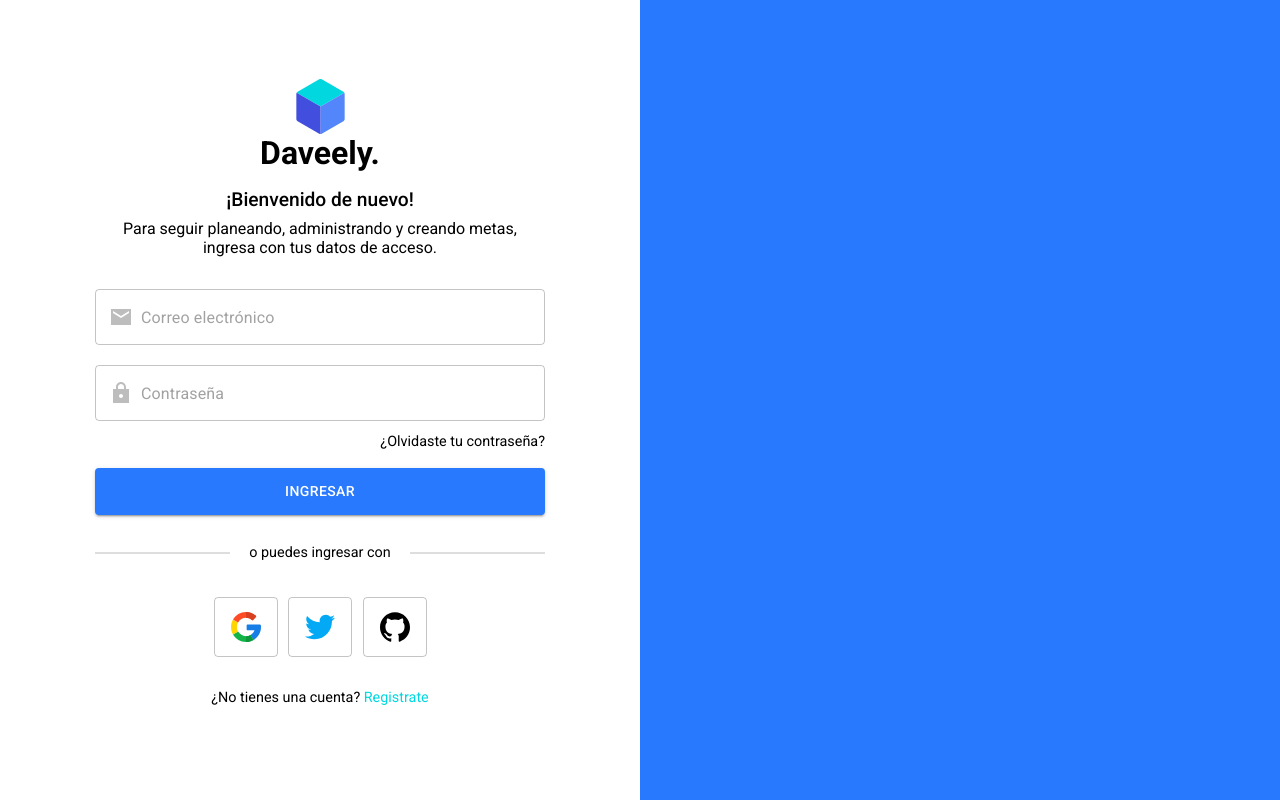
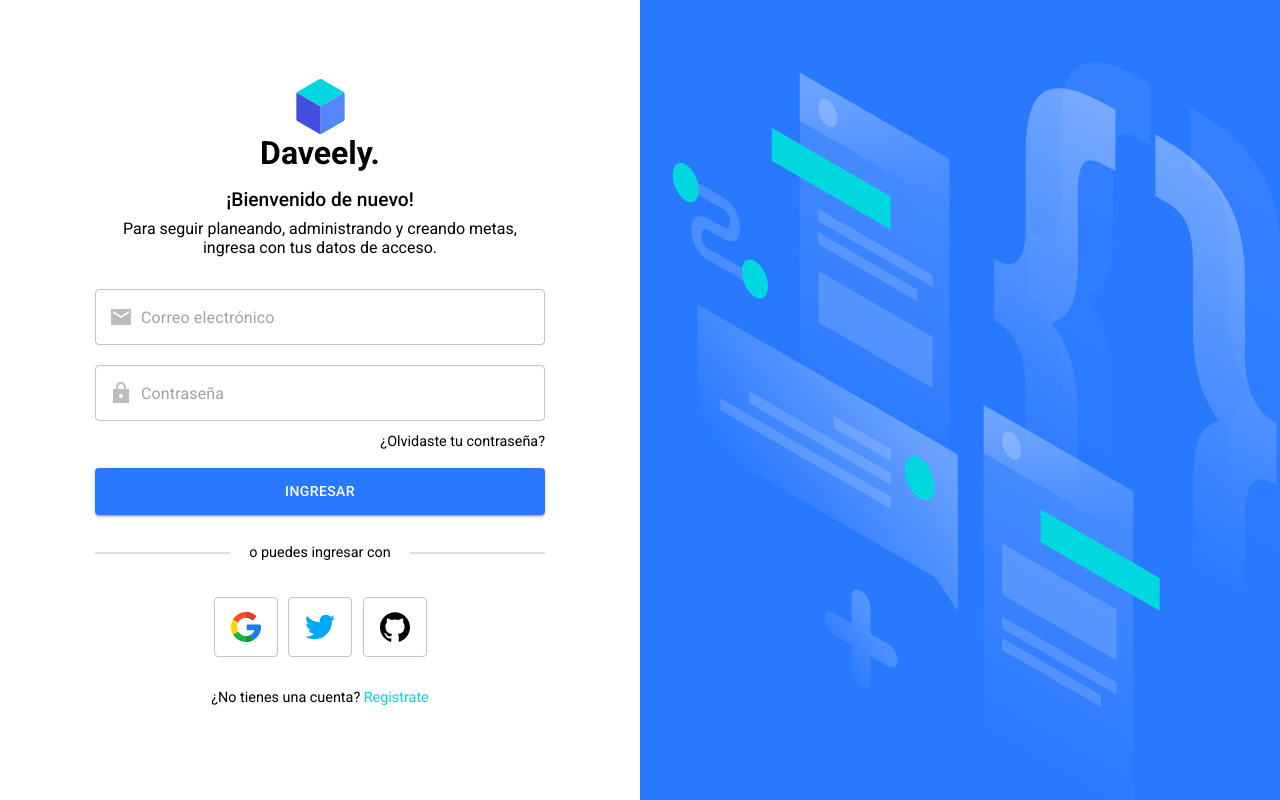
Before and after one commit to DavidBarcenas/react-daveely, a React (Create React App) app: page / in a window 1280 px wide. Built offline with nearby package versions, Linux system fonts and the light colour scheme.

Commit message:
syle(Login): Add background image

```diff
--- a/src/auth/components/Login/login.scss
+++ b/src/auth/components/Login/login.scss
@@ -9,6 +9,7 @@
     height: 100vh;
     margin: auto;
     overflow-y: auto;
+    position: relative;
 
     @include mq(xs) {
       padding: 2em 0;
@@ -143,6 +144,23 @@
 .login-bg {
   display: none;
   background: $primary-color;
+  overflow: hidden;
+  position: relative;
+
+  &:after {
+    content: '';
+    position: absolute;
+    background: url(../../../assets/img/auth-bg.svg) no-repeat center;
+    width: 100%;
+    height: 100%;
+    bottom: -3.5em;
+    right: -2em;
+  }
+
+  img {
+    display: block;
+    width: 100%;
+  }
 
   @include mq(md) {
     display: flex;
```
Also changed, not shown: src/assets/img/auth-bg.svg (added).
